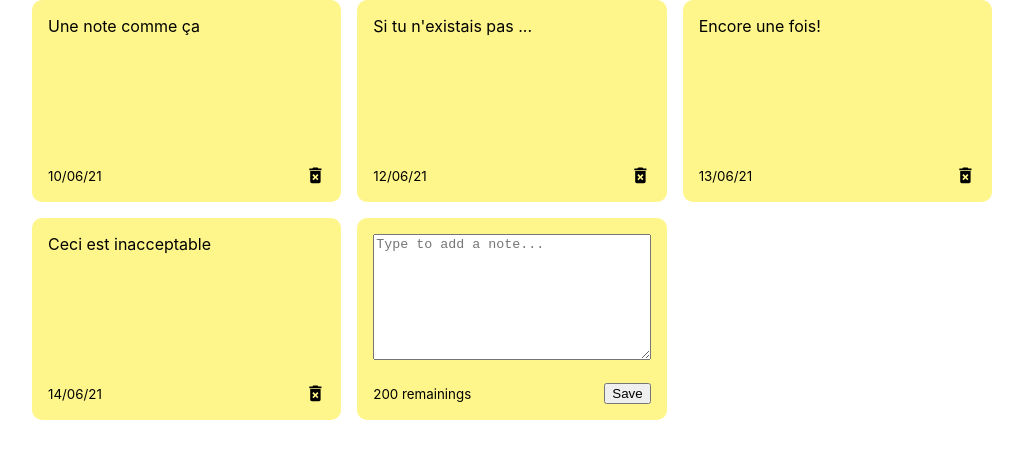
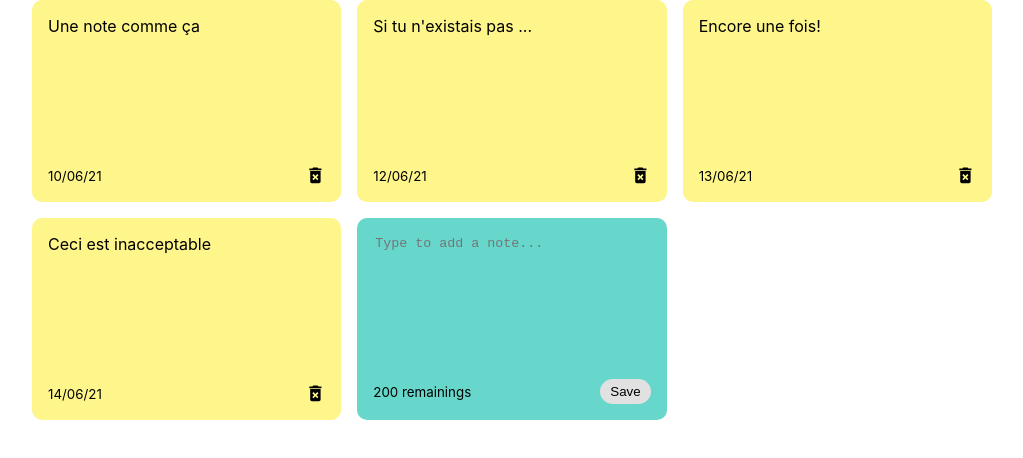
Before and after one commit to Sma-source/react-note, a React (Create React App) app: page / in a window 1280 px wide. Shown: the top 458 px of the page, without its empty margins (128-1151 px from the left). Built offline with nearby package versions, Linux system fonts and the light colour scheme.

Commit message:
modify styles

```diff
--- a/src/index.css
+++ b/src/index.css
@@ -42,8 +42,36 @@
   cursor: pointer;
 }
 
+/* NoteList component */
 .notes-list {
   display: grid;
   grid-gap: 1rem;
   grid-template-columns: repeat(auto-fill, minmax(250px, 1fr));
 }
+
+/* AddNote Component */
+.note.new {
+  background-color: #67d7cc;
+}
+
+textarea {
+  border: none;
+  resize: none;
+  background-color: #67d7cc;
+}
+
+textarea:focus {
+  outline: none;
+}
+
+.save {
+  background-color: #e1e1e1;
+  border: none;
+  border-radius: 15px;
+  padding: 5px 10px 5px 10px;
+}
+
+.save:hover {
+  background-color: #ededed;
+  cursor: pointer;
+}
```
